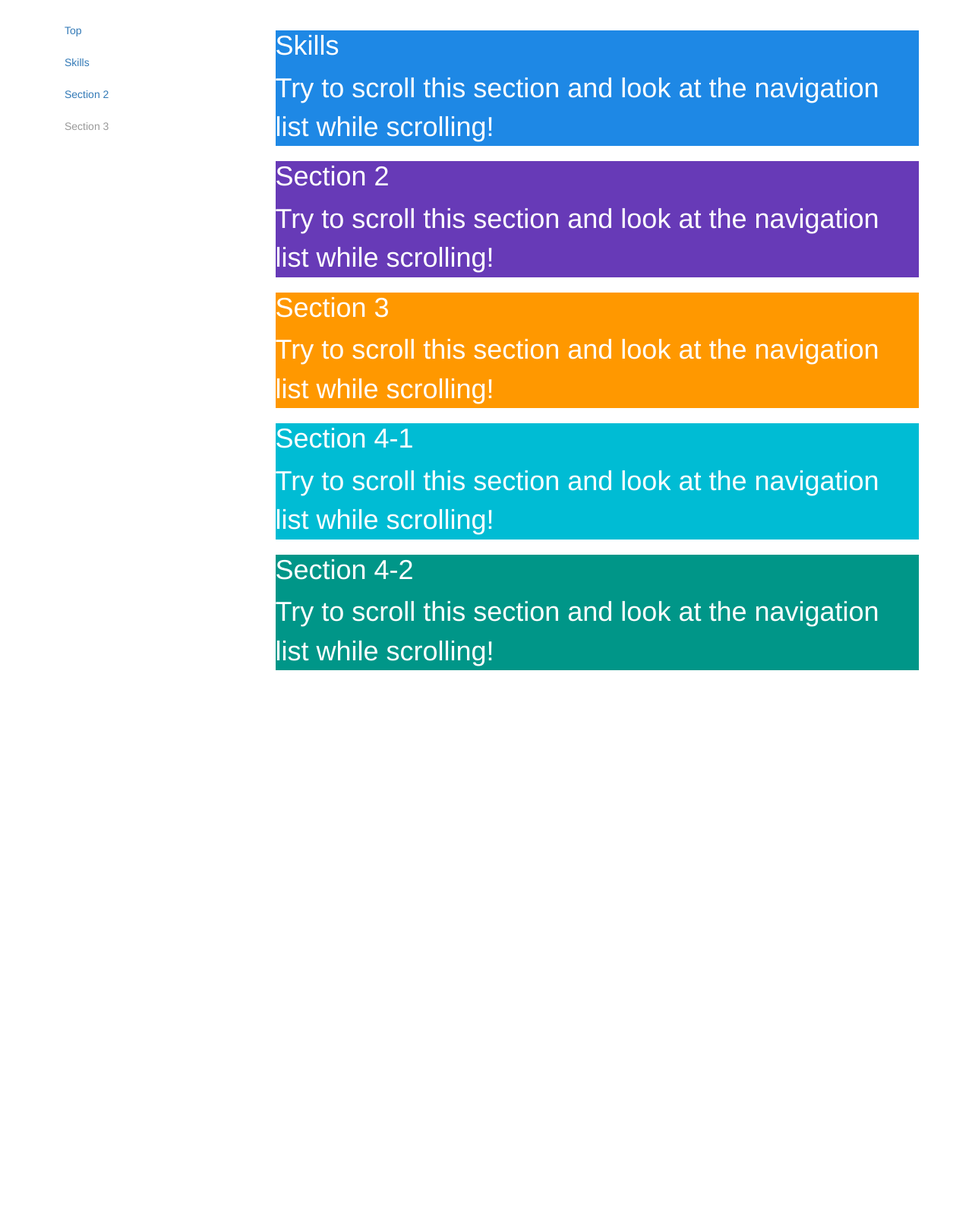
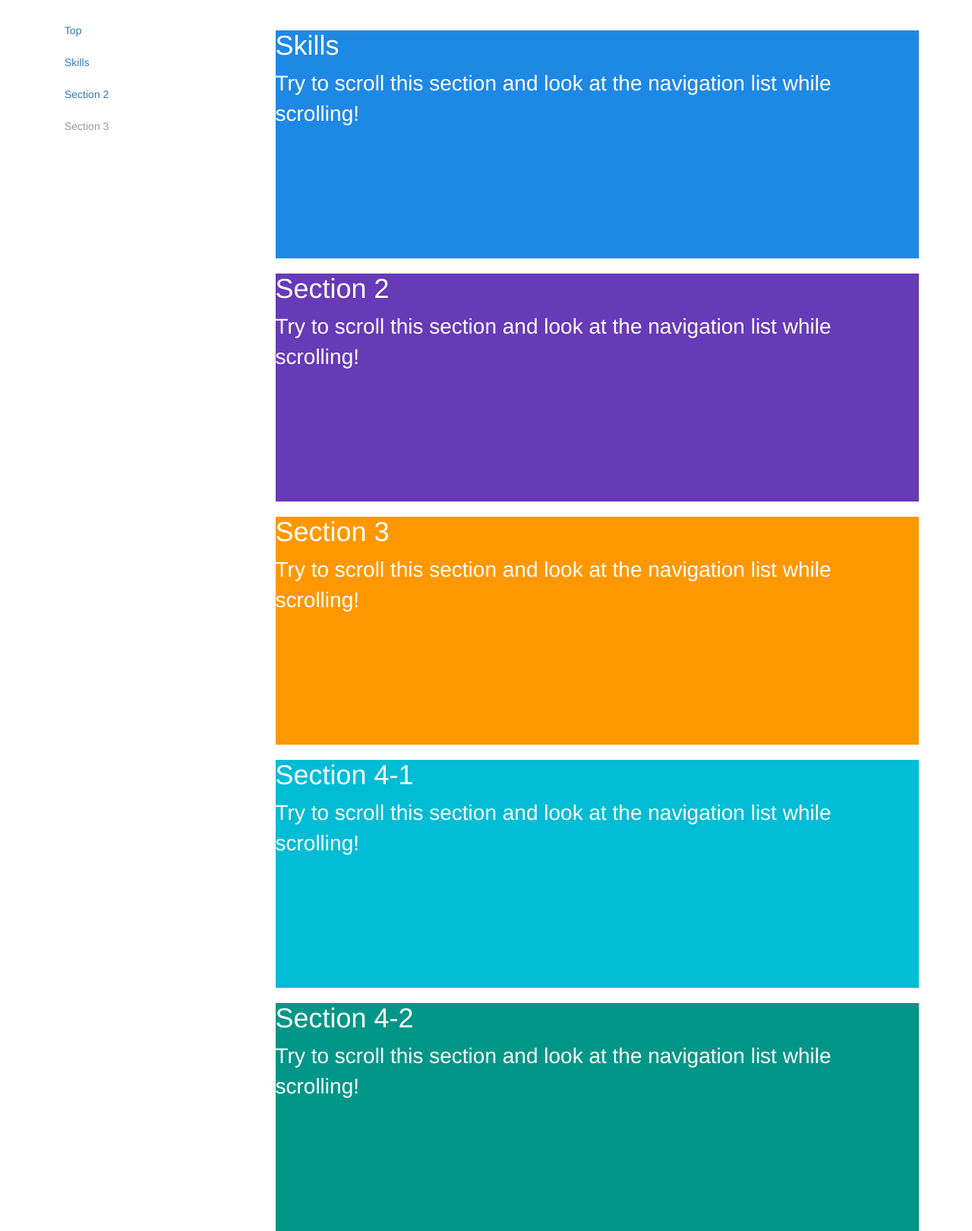
Before and after one commit to reidjs/web, a PHP site: page /cv2.html in a window 1280 px wide. Shown: the part 52-1672 px from the top of the page at 76% size. Before the commit the page ends 934 px from the top, so only its background shows below. Run offline with PHP 8.4, Linux system fonts and the light colour scheme; some libraries are stand-ins or nearby versions.

Commit message:
adjusted style slightly

```diff
--- a/assets/styles/cvstyle.css
+++ b/assets/styles/cvstyle.css
@@ -5,9 +5,9 @@
 body {
   position:relative;
 }
-div.col-sm-9 {
-    height: 250px;
-    font-size: 36px;
+div.col-sm-9 div{
+    height: 300px;
+    font-size: 28px;
 }
 ul.nav-stacked {
   position:fixed;
```
